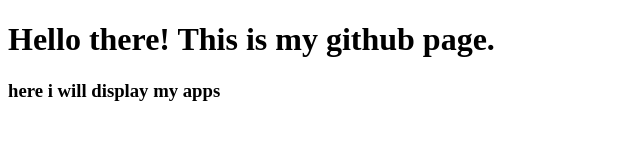
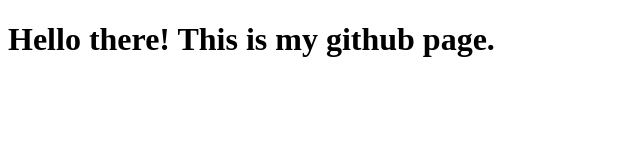
Before and after one commit to anshulrvce/anshulrvce.github.io, a plain HTML site: page index.html in a window 1280 px wide. Shown: the whole page, without its empty margins (0-640 px from the left). Drawn offline with Linux system fonts and the light colour scheme.

Commit message:
Update index.html

```diff
--- a/index.html
+++ b/index.html
@@ -5,11 +5,5 @@
     </title>
     <h1>
       Hello there!  This is my github page.
-</h1>
-    <div>
-        <div>
-            <h3>here i will display my apps</h3>
-        </div>
-    </div>
-
+    </h1>
 </html>
```
